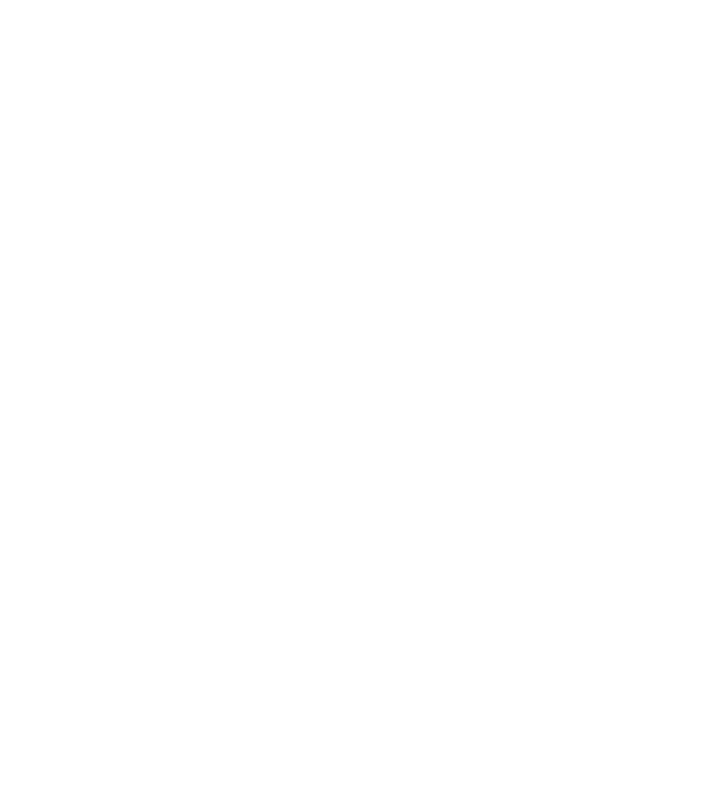
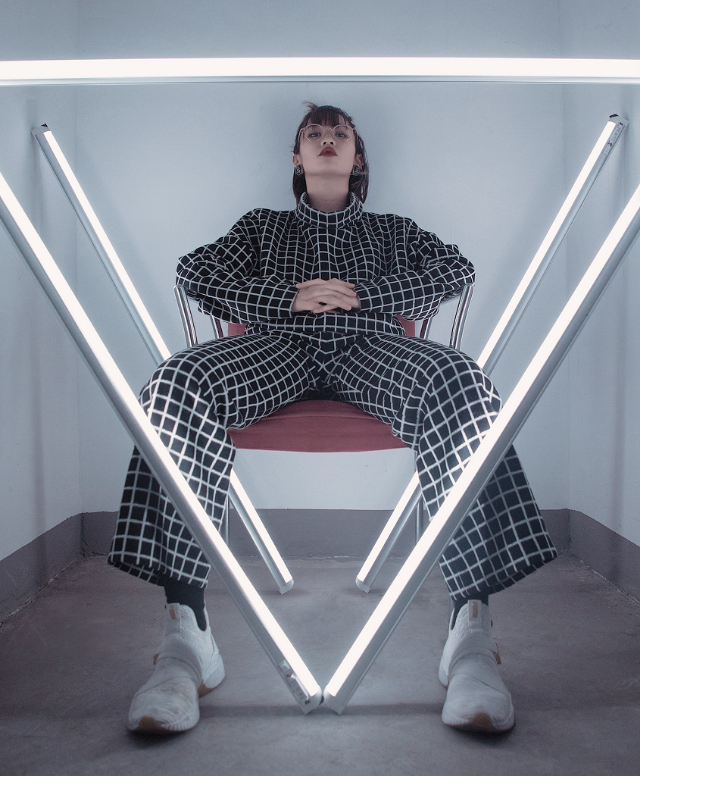
Before and after one commit to iadedayo01/Ecommerce, a React (Vite) app: page /otp in a window 1280 px wide. Before the commit this address had no page. Shown: the whole page, without its empty margins (0-703 px from the left). Built offline with nearby package versions, Linux system fonts and the light colour scheme.

Commit message:
Created a component to generate otp to reset password

```diff
--- a/src/App.tsx
+++ b/src/App.tsx
@@ -10,6 +10,7 @@
 import Cart from "./PAGES/Cart";
 import { Toaster } from "react-hot-toast";
 import ForgotPassword from "./PAGES/ForgotPassword";
+import OTP from "./PAGES/OTP";
 
 const App = () => {
   return (
@@ -19,6 +20,7 @@
         <Route path="login" element={<LogIn />} />
         <Route path="signup" element={<SignUp />} />
         <Route path="forgot_password" element={<ForgotPassword />} />
+        <Route path="otp" element={<OTP />} />
         <Route element={<Layout />}>
           <Route path="/" element={<HomePage />} />
           <Route path="product_list" element={<ProductList />} />
--- /dev/null
+++ b/src/PAGES/OTP.tsx
@@ -0,0 +1,13 @@
+// import React from 'react'
+
+import OtpComponent from "../components/OTP/OtpComponent";
+
+const OTP = () => {
+  return (
+    <div className=" h-screen w-full">
+      <OtpComponent />
+    </div>
+  );
+};
+
+export default OTP;
--- /dev/null
+++ b/src/components/OTP/OtpComponent.tsx
@@ -0,0 +1,14 @@
+// import React from 'react'
+import IM from "../../assets/OTPImg.png"
+
+const OtpComponent = () => {
+  return (
+    <div className="h-full w-full flex">
+      <div className=" h-screen w-full basis-1/2">
+        <img src={IM} alt="Image"/>
+      </div>
+    </div>
+  );
+};
+
+export default OtpComponent;
```
Also changed, not shown: src/assets/OTPImg.png (added).
